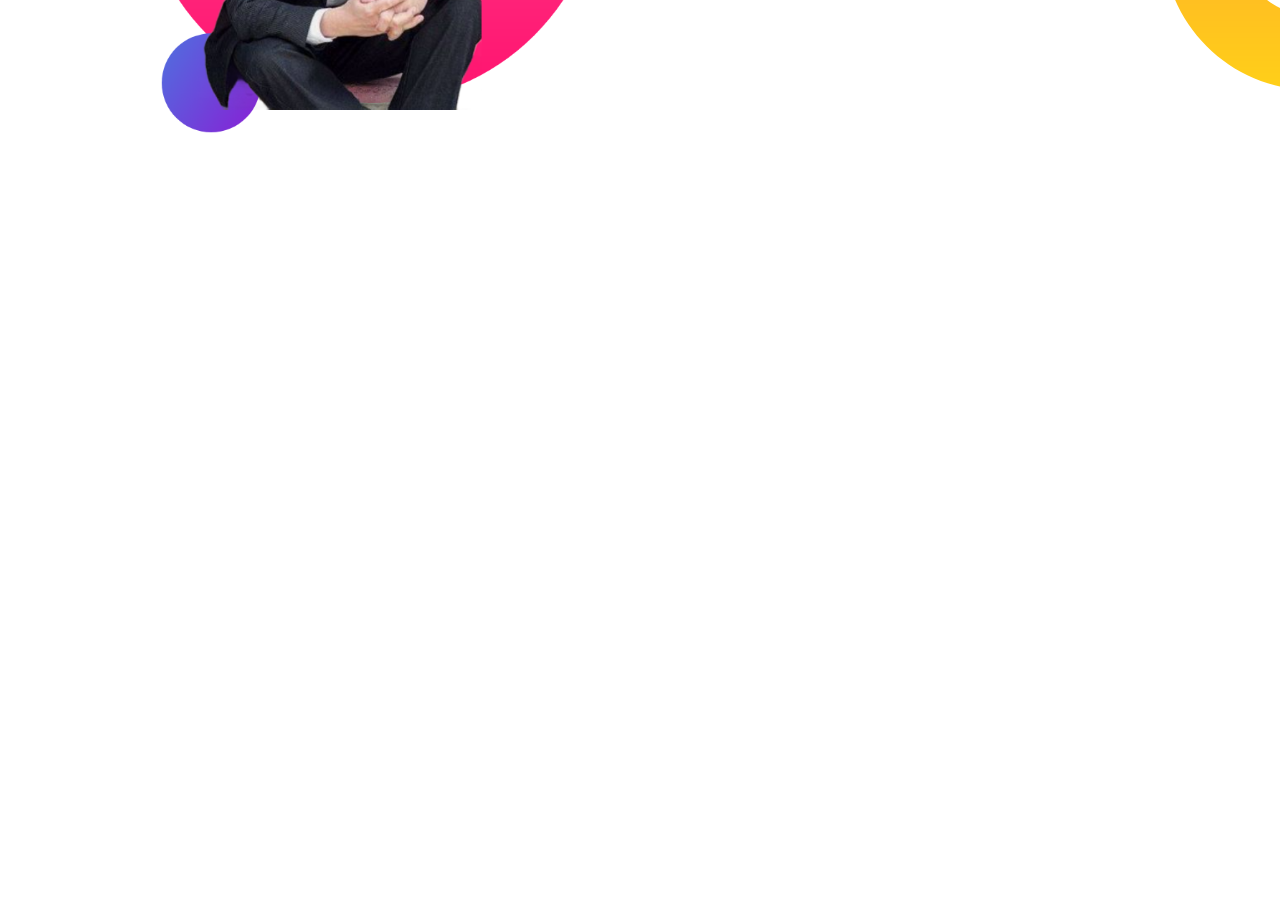
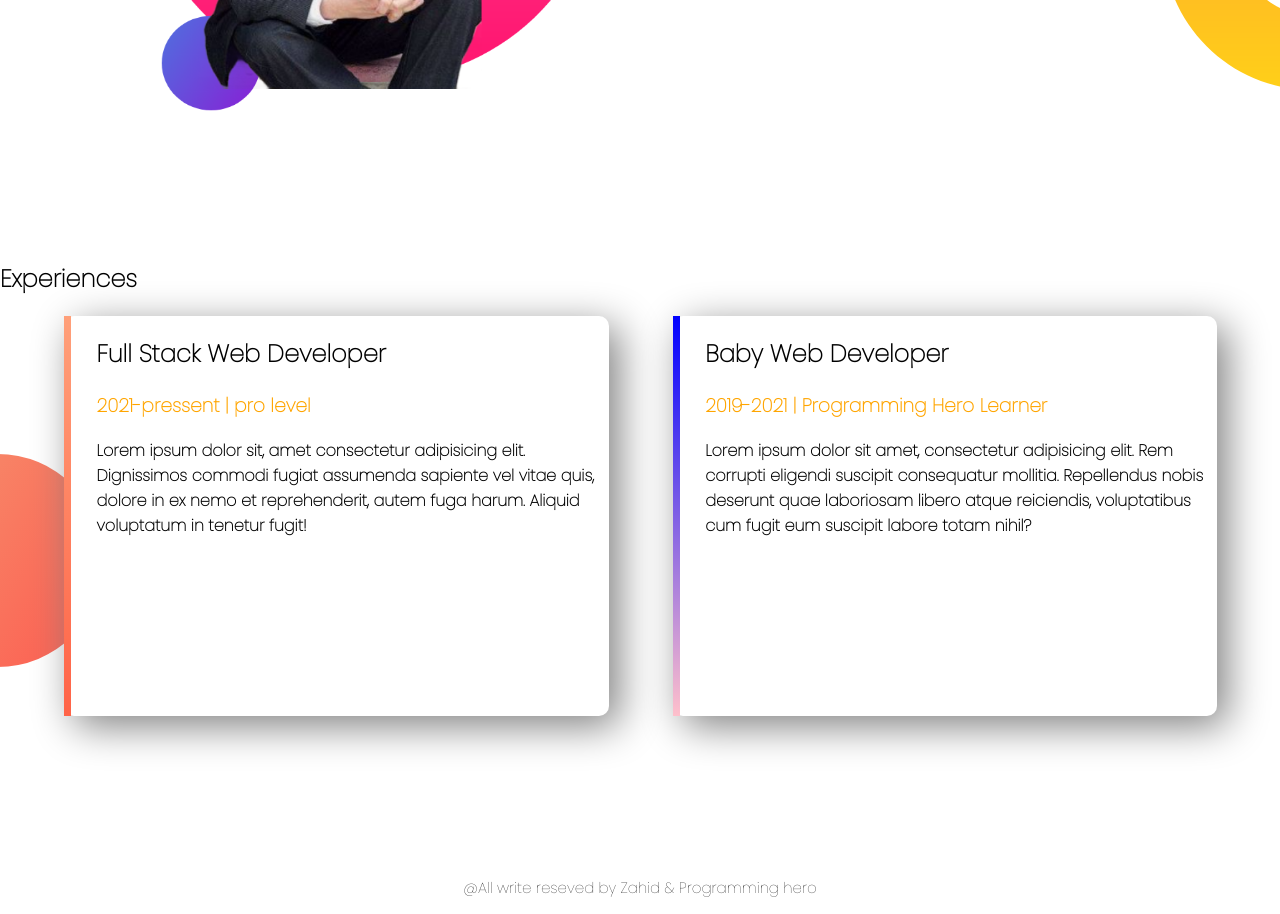
Before and after one commit to HasanSajjad21/my-first-protfolio, a plain HTML site: page index.html in a window 1280 px wide. Shown: the part 959-1873 px from the top of the page. Before the commit the page ends 1200 px from the top, so only its background shows below. Drawn offline with Linux system fonts and the light colour scheme.

Commit message:
Finally my project done

```diff
--- a/index.html
+++ b/index.html
@@ -17,7 +17,7 @@
     <section class="top-banner">
         <div class="half-width">
             <h1>welcome to </h1>
-            <h1><span class="name-mark">Zahid</span> website</h1>
+            <h1><span class="orange-mark">Zahid</span> website</h1>
 
             <h3>professional Web Developer</h3>
             <p class="pargraph">"I'm Zahid, a skilled web developer with expertise in HTML, CSS, JavaScript, and backend technologies. I
@@ -35,7 +35,7 @@
 
     <section class="Dream">
         <div class="half-width">
-            <img src="img/my-bg2.png" alt="">
+            <img class="images" src="img/my-bg2.png" alt="">
 
         </div>
         <div class="half-width">
@@ -49,7 +49,31 @@
 
 
         </div>
+
     </section>
+
+    <section class="experience">
+        <h2>Experiences</h2>
+        <Div id="full-stack" class="half-width single-experience">
+            <div>
+                <h2>Full Stack Web Developer</h2>
+                <h3 class="orange-mark">2021-pressent | pro level</h3>
+                <p class="pargraph">Lorem ipsum dolor sit, amet consectetur adipisicing elit. Dignissimos commodi fugiat assumenda sapiente vel vitae quis, dolore in ex nemo et reprehenderit, autem fuga harum. Aliquid voluptatum in tenetur fugit!</p>
+            </div>
+
+
+        </Div>
+        <div id="baby-stack" class="half-width single-experience">
+            <h2>Baby Web Developer</h2>
+            <h3 class="orange-mark">2019-2021 | Programming Hero Learner</h3>
+            <p class="pargraph">Lorem ipsum dolor sit amet, consectetur adipisicing elit. Rem corrupti eligendi suscipit consequatur mollitia. Repellendus nobis deserunt quae laboriosam libero atque reiciendis, voluptatibus cum fugit eum suscipit labore totam nihil?</p>
+
+        </div>
+    </section>
+
+    <footer>
+        <p>@All write reseved by Zahid & Programming hero </p>
+    </footer>
 
 
 </body>
--- a/style.css
+++ b/style.css
@@ -10,7 +10,7 @@ h1{
     color:black;
     font-weight: bold;
 }
-.name-mark{
+.orange-mark{
     color: orange;
 }
 .half-width{
@@ -19,6 +19,12 @@ h1{
     margin-left: 5%;
     padding-left: 2%;
 
+
+}
+
+.images{
+    width: 290px;
+    height: 470px;
 
 }
 
@@ -48,3 +54,35 @@ section{
     background-repeat: no-repeat;
     background-position: right;
 }
+
+.experience{
+    background-image: url(img/exp-bg.png);
+    background-repeat: no-repeat;
+    background-position: left;
+}
+
+.single-experience{
+    box-shadow: 10px 10px 40px gray;
+    border-radius: 10px;
+    height: 80%;
+    background-color: white;
+
+}
+
+#full-stack{
+    border-left: 7px solid;
+    border-image: linear-gradient(180deg, lightsalmon, tomato);
+    border-image-slice: 1;
+}
+
+#baby-stack{
+    border-left: 7px solid;
+    border-image: linear-gradient(180deg, blue, pink);
+    border-image-slice: 1;
+}
+
+footer{
+    font-size: 15px;
+    text-align: center;
+
+}
```
